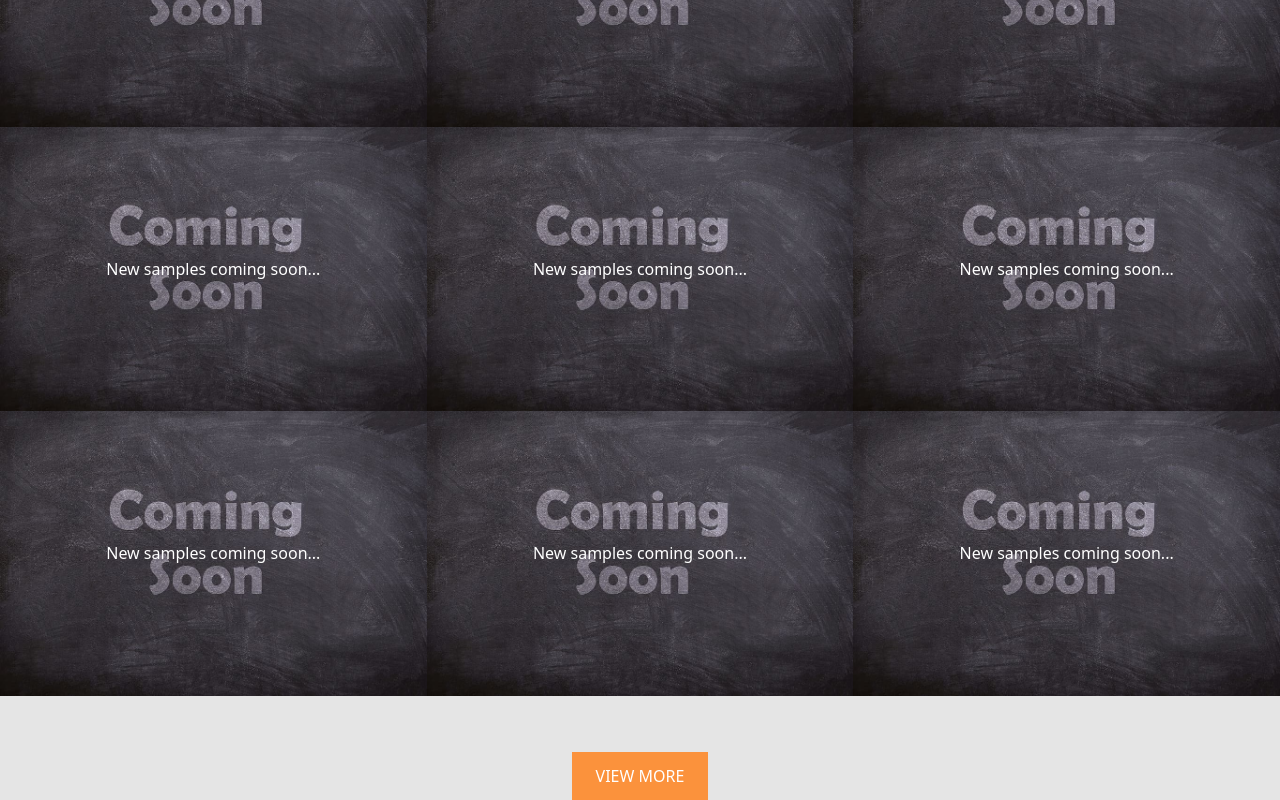
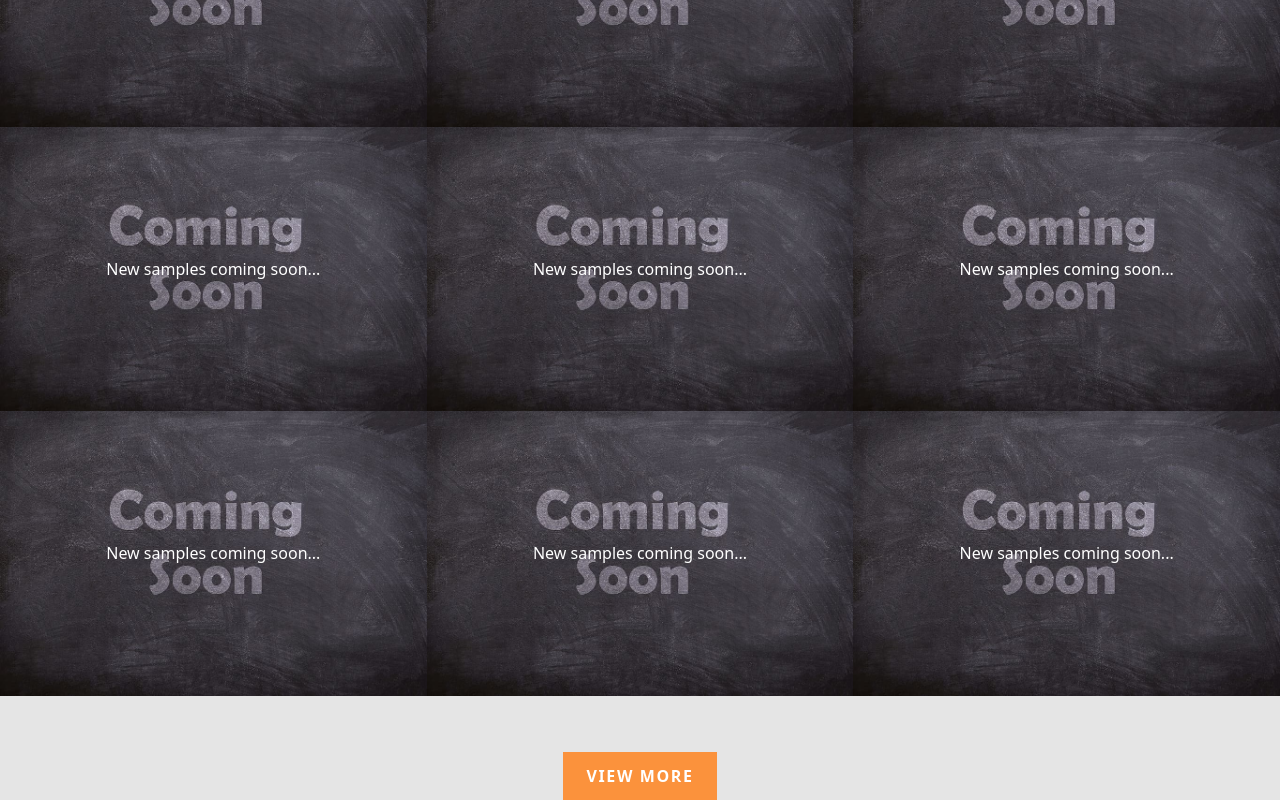
Before and after one commit to BehnamSeydAbadi/Portfolio, a React (Create React App) app: page / in a window 1280 px wide. Shown: the part 1490-2290 px from the top of the page. Built offline with nearby package versions, Linux system fonts and the light colour scheme.

Commit message:
Button text got wide

```diff
--- a/src/Components/Samples.jsx
+++ b/src/Components/Samples.jsx
@@ -20,7 +20,7 @@ function Samples({ samplesShot }) {
       </div>
 
       <div className=' flex flex-col justify-center items-center'>
-        <button className='mt-14 px-6 py-3 bg-cadmiumOrange text-white'>
+        <button className='mt-14 px-6 py-3 bg-cadmiumOrange text-white font-bold tracking-widest'>
           VIEW MORE
         </button>
       </div>
```
